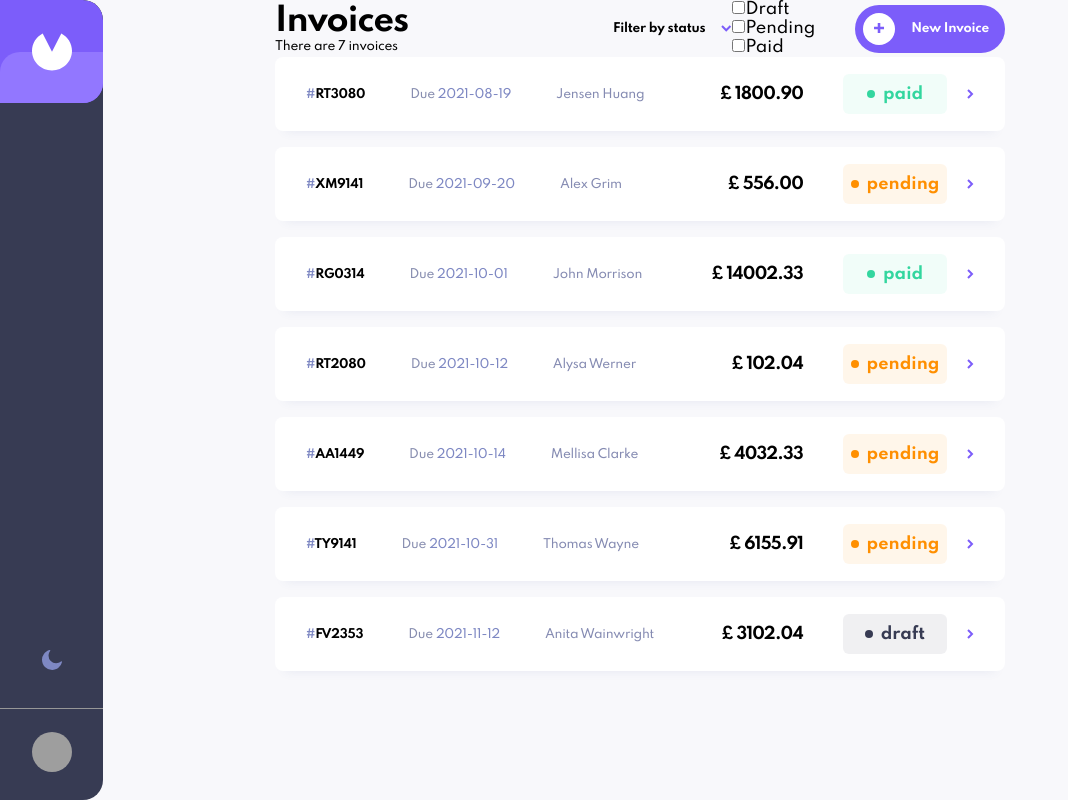
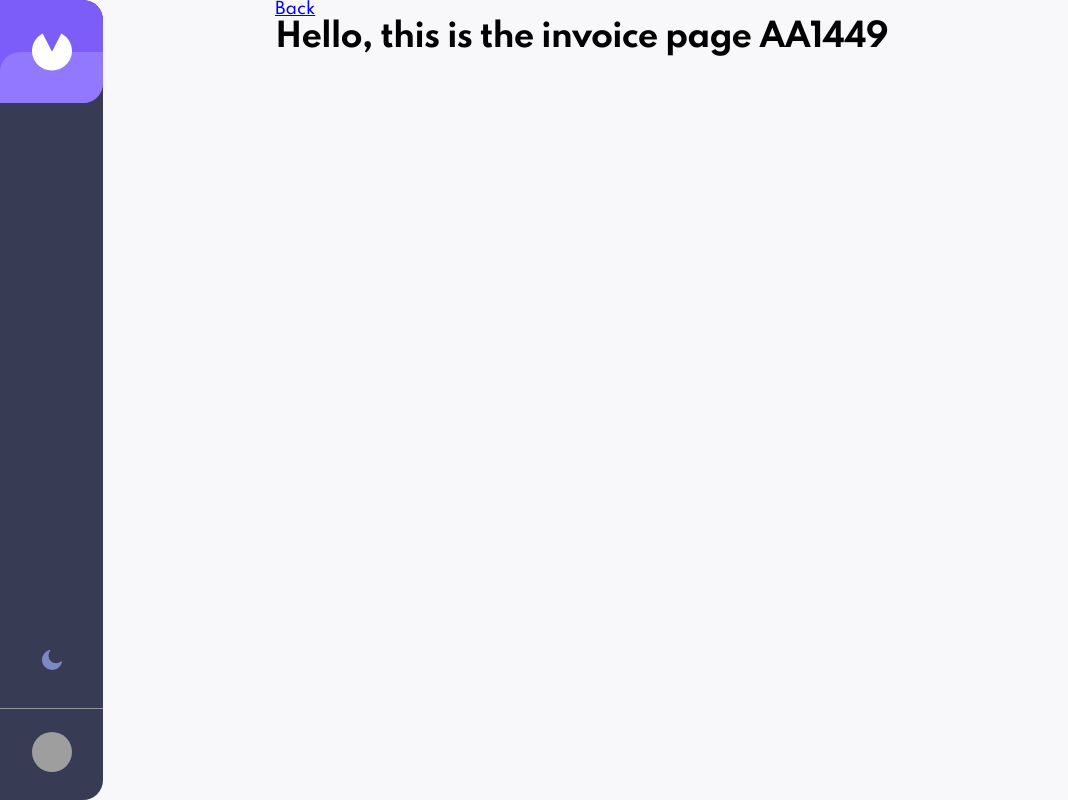
Before and after one commit to nlukic97/react-invoice-app, a React (Create React App) app: page /invoice/AA1449 in a window 1280 px wide. Shown: the whole page, without its empty margins (0-1068 px from the left). Built offline with nearby package versions, Linux system fonts and the light colour scheme; grey boxes are pictures that could not be loaded.

Commit message:
added router for the homepage and each individual invoice page

```diff
--- a/package.json
+++ b/package.json
@@ -8,13 +8,14 @@
     "@testing-library/user-event": "^12.8.3",
     "react": "^17.0.2",
     "react-dom": "^17.0.2",
+    "react-router-dom": "^6.0.2",
     "react-scripts": "4.0.3",
     "web-vitals": "^1.1.2"
   },
   "scripts": {
     "start": "react-scripts start",
-    "compile:sass":"sass src/scss/main.scss src/css/App.css",
-    "compile:sass-w":"sass src/scss/main.scss src/css/App.css --watch",
+    "compile:sass": "sass src/scss/main.scss src/css/App.css",
+    "compile:sass-w": "sass src/scss/main.scss src/css/App.css --watch",
     "build": "react-scripts build",
     "test": "react-scripts test",
     "eject": "react-scripts eject"
--- a/src/App.js
+++ b/src/App.js
@@ -1,5 +1,7 @@
 import './css/App.css';
 import {useState} from 'react';
+import { BrowserRouter, Routes, Route } from 'react-router-dom';
+import InvoicePage from './components/InvoicePage';
 
 // data
 import Data from './data/data.json';
@@ -91,17 +93,36 @@ function App() {
   }
 
 
+  // method to supply the '/' route with the correct invoice list page depending on the status of the filter
+  function renderInvoices(){
+    if(filters.length === 0 || filters.length > num_of_filters - 1){
+      return (<Invoices invoices={data} message={`There are ${data.length} invoices`} changedFilter={changedFilter} />)
+    } else {
+      return (<Invoices invoices={get_filtered_data()} message={`There are ${get_filtered_data_msg(get_filtered_data())} invoices`} changedFilter={changedFilter} />)
+    }
+  }
+
+
   return (
     <div className='App'>
       <Sidebar />
 
-      {(filters.length === 0 || filters.length > num_of_filters - 1) ?
-          (<Invoices invoices={data} message={`There are ${data.length} invoices`} changedFilter={changedFilter} />)
-        :
-          (<Invoices invoices={get_filtered_data()} message={`There are ${get_filtered_data_msg(get_filtered_data())} invoices`} changedFilter={changedFilter} />)
-      }
+        <BrowserRouter>
+          <Routes>
+            <Route path="/" element={renderInvoices()}/>
+            <Route path="/invoice/:id" element={<InvoicePage invoices={data} />} />
+          </Routes>
+        </BrowserRouter>
+
     </div>
   );
 }
 
 export default App;
+
+
+// {(filters.length === 0 || filters.length > num_of_filters - 1) ?
+//   (<Invoices invoices={data} message={`There are ${data.length} invoices`} changedFilter={changedFilter} />)
+// :
+//   (<Invoices invoices={get_filtered_data()} message={`There are ${get_filtered_data_msg(get_filtered_data())} invoices`} changedFilter={changedFilter} />)
+// }
--- a/src/components/Invoice.js
+++ b/src/components/Invoice.js
@@ -1,13 +1,8 @@
+import {Link} from "react-router-dom";
+
 const Invoice = ({data}) => {
-
-    function clickedOnInvoice(){
-        console.log(data)
-        // do something which will open the modal
-    }
-
-
     return (
-        <div className="_invoice_list_item" onClick={clickedOnInvoice}>
+        <Link to={`invoice/${data.id}`} className="_invoice_list_item">
             <div className="left">
                 <h4 className="__id"><span className="color-grayblue">#</span>{data.id}</h4>
 
@@ -30,7 +25,7 @@ const Invoice = ({data}) => {
 
                 <svg xmlns="http://www.w3.org/2000/svg" width="7" height="10"><path d="M1 1l4 4-4 4" stroke="#7C5DFA" strokeWidth="2" fill="none" fillRule="evenodd"/></svg>
             </div>
-        </div>
+        </Link>
     )
 }
 
--- /dev/null
+++ b/src/components/InvoicePage.js
@@ -0,0 +1,16 @@
+import {Link} from "react-router-dom";
+import { useParams } from "react-router"
+
+const InvoicePage = ({invoices}) => {
+    let {id} = useParams()
+    let invoiceData = invoices.filter(item=> item.id === id)
+    console.log(invoiceData);
+    return (
+        <div>
+            <Link to="/">Back</Link>
+            <h1>Hello, this is the invoice page {id}</h1>
+        </div>
+    )
+}
+
+export default InvoicePage
--- a/src/components/Invoices.js
+++ b/src/components/Invoices.js
@@ -1,3 +1,5 @@
+// import { Link } from 'react-router-dom';
+
 import Invoice from './Invoice';
 import InvoiceActions from './InvoiceActions';
 
@@ -8,7 +10,14 @@ const Invoices = ({invoices,message, changedFilter}) => {
 
             <div className="invoice_items_list">
                 {/* {invoices.map(invoice=> <Invoice data={invoice} key={invoice.id} className="invoices" /> )} */}
-                {invoices.map(invoice=> <Invoice data={invoice} key={invoice.id} /> )}
+                {invoices.map(invoice=> {
+                    return (
+                        <Invoice data={invoice}  key={invoice.id}/>
+                    // <Link to={`invoice/${invoice.id}`} className="invoiceLink" key={invoice.id}>
+                    //     <Invoice data={invoice}  />
+                    // </Link>
+                    )
+                } )}
             </div>
         </div>
     )
--- a/src/css/App.css
+++ b/src/css/App.css
@@ -164,6 +164,8 @@ html.dark-theme .toggle-theme-icon {
 }
 
 ._invoice_list_item {
+  text-decoration: none;
+  color: inherit;
   display: flex;
   justify-content: space-between;
   align-items: center;
@@ -172,6 +174,9 @@ html.dark-theme .toggle-theme-icon {
   border-radius: 8px;
   box-shadow: 0 10px 10px -10px rgba(72, 84, 159, 0.1);
   border: 1px solid transparent;
+}
+._invoice_list_item:visited, ._invoice_list_item:hover, ._invoice_list_item a:active {
+  color: inherit;
 }
 ._invoice_list_item:not(:first-child), ._invoice_list_item:not(:last-child) {
   margin: 16px 0;
@@ -190,6 +195,9 @@ html.dark-theme .toggle-theme-icon {
 }
 ._invoice_list_item .left .__id, ._invoice_list_item .left .__due_date {
   margin-right: 45px;
+}
+._invoice_list_item .left .___id {
+  color: #0C0E16 !important;
 }
 ._invoice_list_item .left .__client_name {
   color: #858BB2;
--- a/src/scss/imports/components/_invoice_list.scss
+++ b/src/scss/imports/components/_invoice_list.scss
@@ -1,8 +1,12 @@
 // .invoice_items_list {
 
+    ._invoice_list_item {
+        text-decoration: none;
+        color: inherit;
 
-
-    ._invoice_list_item {
+        &:visited, &:hover, a:active {
+            color: inherit;
+        }
 
         &:not(:first-child), &:not(:last-child) {
             margin: 16px 0;
@@ -34,6 +38,10 @@
 
             .__id, .__due_date {
                 margin-right: 45px;
+            }
+
+            .___id {
+                color: #0C0E16!important;
             }
 
             .__client_name {
```
Also changed, not shown: 2 other files (tests, documents, lock files or other folders).
